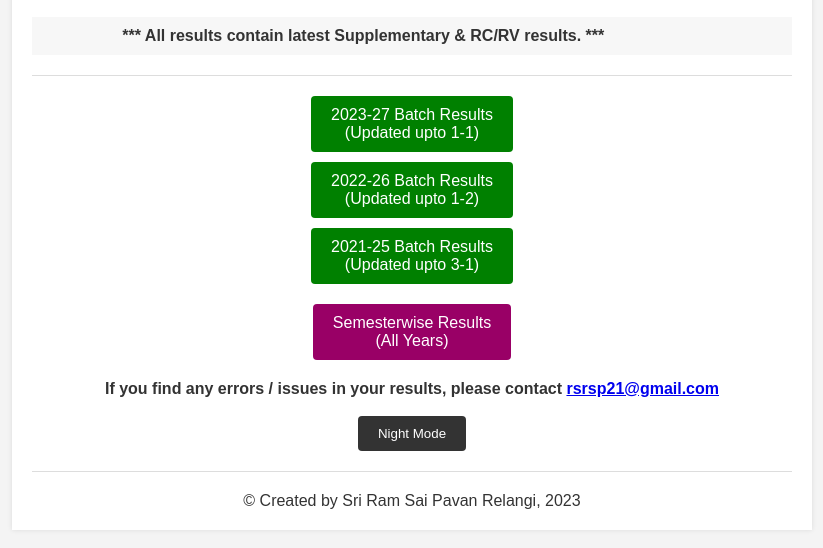
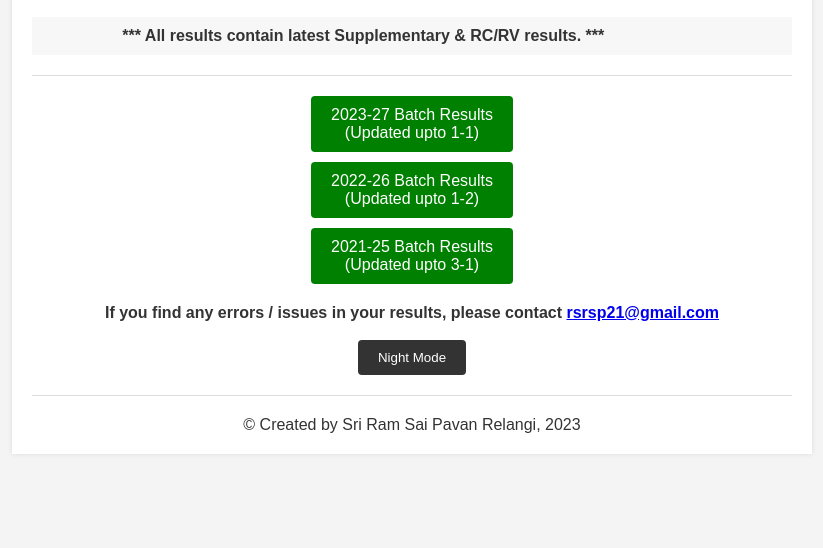
Before and after one commit to rsrsp21/JNTUN-Results, a plain HTML site: page index.html in a window 1280 px wide. Shown: the part 294-842 px from the top of the page, without its empty margins (228-1051 px from the left). After the commit the page ends 800 px from the top, so only its background shows below. Drawn offline with Linux system fonts and the light colour scheme.

Commit message:
Update index.html

```diff
--- a/index.html
+++ b/index.html
@@ -222,12 +222,12 @@ body.night-mode button:hover {
         <!--<li><a href="2020_Results/2020_Portal.html">2020-24 Batch Results<br>(Only 3-2)</a></li>-->
       </ul>
     </div>
-    <div>
+   <!-- <div>
       <ul class="note_list">
         <li><a href="Semesterwise_Results/semesterwise_results.html">Semesterwise Results<br>(All Years)</a></li>
-        <!--<li><a href="Honors_books/honors_books_cse.html">B.Tech. (Honors) Textbooks<br>(Only CSE)</a></li>-->
+        <li><a href="Honors_books/honors_books_cse.html">B.Tech. (Honors) Textbooks<br>(Only CSE)</a></li>
       </ul>
-    </div>
+    </div>-->
     <div>
       <p align="center"><b>If you find any errors / issues in your results, please contact <a href="mailto:rsrsp21@gmail.com">rsrsp21@gmail.com</a></b></p><br>
     <p align = 'center'><button onclick="toggleNightMode()">Night Mode</button></p>
```
